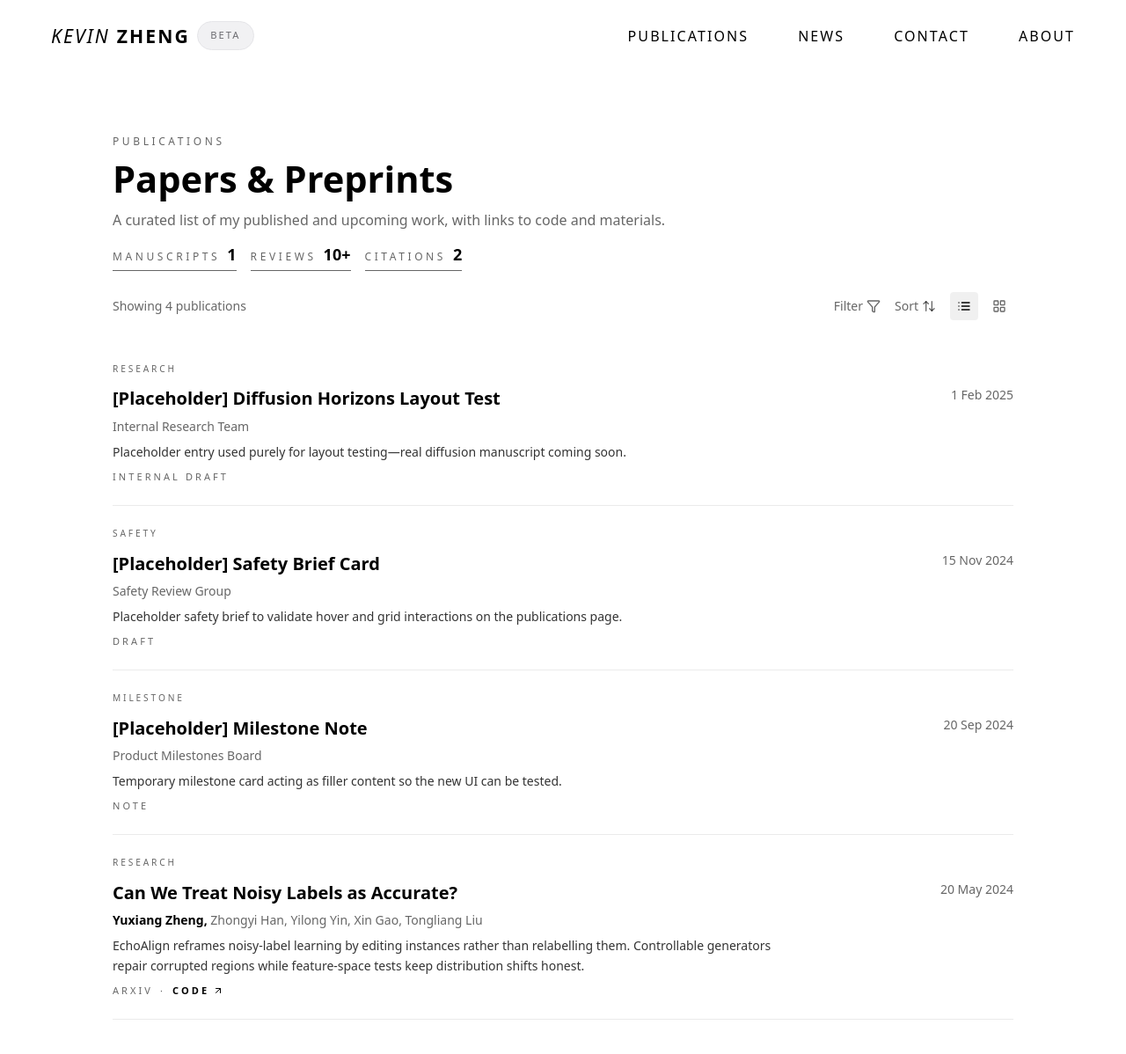
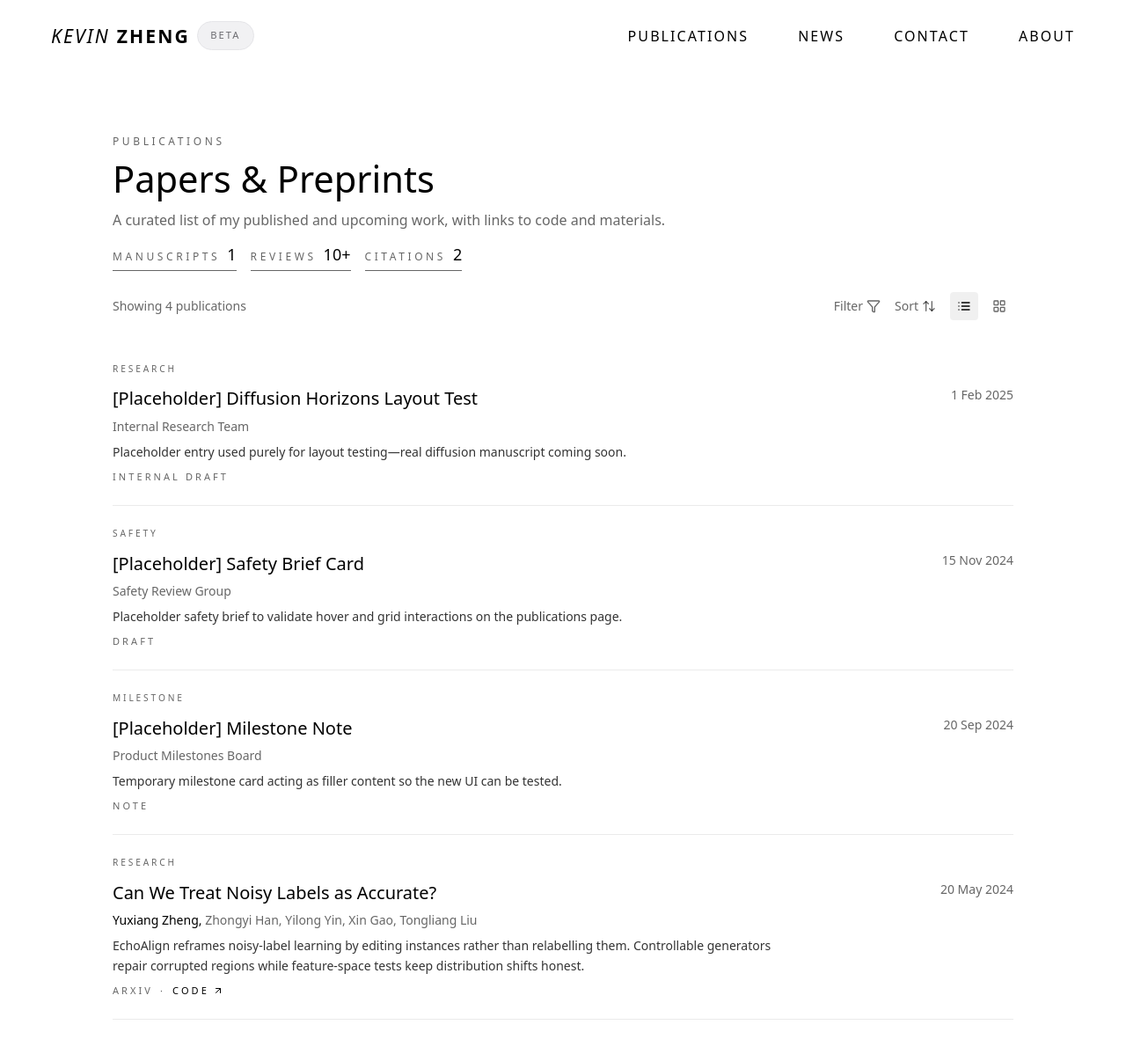
Before and after one commit to kyxzhe/kyxzhe.github.io, a Next.js app: page /publications in a window 1280 px wide. Shown: the top 1198 px of the page at 88% size. Built offline with nearby package versions, Linux system fonts and the light colour scheme.

Commit message:
style: set publications fonts to regular

```diff
--- a/src/app/publications/page.tsx
+++ b/src/app/publications/page.tsx
@@ -62,7 +62,7 @@ const AuthorLine = ({ authors }: { authors: string[] }) => (
       return (
           <span
             key={`${author}-${index}`}
-          className={highlight ? "font-semibold text-foreground" : ""}
+            className={highlight ? "text-foreground" : ""}
           >
           {author}
           {index < authors.length - 1 && ", "}
@@ -91,7 +91,7 @@ const ResourceRow = ({
             href={code.url}
             target="_blank"
             rel="noopener noreferrer"
-          className="inline-flex items-center gap-1 text-foreground font-semibold hover:underline underline-offset-4"
+            className="inline-flex items-center gap-1 text-foreground hover:underline underline-offset-4"
           onClick={(event) => event.stopPropagation()}
           onKeyDown={(event) => event.stopPropagation()}
         >
@@ -130,7 +130,7 @@ const ListRow = ({ item }: { item: Publication }) => {
       <p className="text-[10.2px] uppercase tracking-[0.28em] text-[rgba(0,0,0,0.6)] dark:text-black">{item.category}</p>
       <div className="flex items-start justify-between gap-3">
         <div className="space-y-2">
-          <h3 className="text-xl font-semibold leading-snug text-foreground">{item.title}</h3>
+          <h3 className="text-xl leading-snug text-foreground">{item.title}</h3>
           <AuthorLine authors={item.authors} />
           <p className="text-sm text-foreground/80 leading-relaxed max-w-3xl">{item.summary}</p>
           <ResourceRow venue={item.venue} resources={item.resources} />
@@ -235,7 +235,7 @@ export default function PublicationsPage() {
           <p className="text-sm uppercase tracking-[0.28em] text-[rgba(0,0,0,0.6)] dark:text-black">
             {item.category} · {formatDate(item.date)}
           </p>
-          <h3 className="text-lg font-semibold leading-snug">{item.title}</h3>
+          <h3 className="text-lg leading-snug">{item.title}</h3>
           <AuthorLine authors={item.authors} />
           <p className="text-sm text-black dark:text-black flex-1 line-clamp-3">{item.summary}</p>
           <ResourceRow venue={item.venue} resources={item.resources} />
@@ -258,7 +258,7 @@ export default function PublicationsPage() {
   );
 
   return (
-    <div className="min-h-screen bg-white text-foreground dark:bg-[#0b0b0d] dark:text-[#f5f5f5]">
+    <div className="min-h-screen bg-white text-foreground dark:bg-[#0b0b0d] dark:text-[#f5f5f5] font-normal">
       <Navbar />
 
       {(filterOpen || sortOpen) && (
@@ -274,7 +274,7 @@ export default function PublicationsPage() {
       <main className="flex-1 mx-auto w-full max-w-5xl px-2 md:px-4 lg:px-0 py-6 flex flex-col gap-6">
         <section className="mt-4 space-y-2">
           <p className="text-xs uppercase tracking-[0.3em] text-[rgba(0,0,0,0.6)] dark:text-black">Publications</p>
-          <h1 className="text-[2.4rem] md:text-[2.6rem] font-semibold leading-tight text-foreground">Papers &amp; Preprints</h1>
+          <h1 className="text-[2.4rem] md:text-[2.6rem] leading-tight text-foreground">Papers &amp; Preprints</h1>
           <p className="text-[15px] md:text-base text-[rgba(0,0,0,0.6)] dark:text-black max-w-2xl leading-relaxed">
             A curated list of my published and upcoming work, with links to code and materials.
           </p>
@@ -285,16 +285,16 @@ export default function PublicationsPage() {
                 className="flex items-baseline gap-2 border-b border-border pb-1"
               >
                 <span className="text-xs uppercase tracking-[0.3em]">{metric.label}</span>
-                <span className="text-lg text-foreground font-semibold">{metric.value}</span>
+                <span className="text-lg text-foreground">{metric.value}</span>
               </div>
             ))}
           </div>
         </section>
 
-        <div className="flex flex-wrap items-center justify-between gap-3 text-sm font-medium">
+        <div className="flex flex-wrap items-center justify-between gap-3 text-sm font-normal">
           <p className="text-[rgba(0,0,0,0.6)] dark:text-black">Showing {sortedItems.length} publications</p>
 
-          <div className="relative flex items-center gap-4 text-sm font-medium">
+          <div className="relative flex items-center gap-4 text-sm font-normal">
             <div className="relative flex items-center gap-1">
               <button
                 className="flex items-center gap-1"
@@ -324,7 +324,7 @@ export default function PublicationsPage() {
               {filterOpen && (
                 <div className="absolute top-full mt-2 right-0 w-[420px] z-40 surface-card p-4 flex flex-col gap-4 shadow-xl rounded-2xl border border-border">
                   <div className="flex items-center justify-between text-sm text-foreground">
-                    <p className="font-semibold">Filters</p>
+                    <p className="font-normal">Filters</p>
                     <button
                       type="button"
                       className="text-[rgba(0,0,0,0.6)] dark:text-black"
```
Lines whose indentation alone changed are shown as unchanged.
